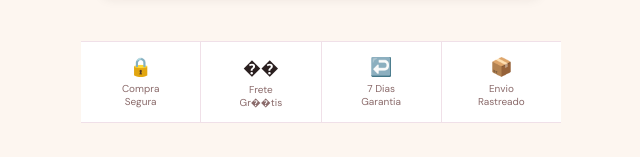
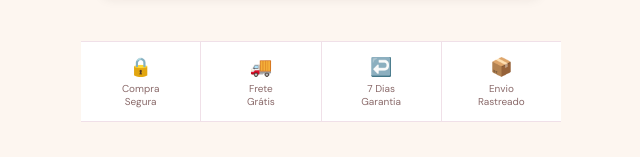
Before and after one commit to nichobiblico/estrutura-bodysplash, a plain HTML site: page index.html in a window 1280 px wide. Shown: the part 1379-1536 px from the top of the page, 319-959 px from the left. Drawn offline with nearby package versions, Linux system fonts and the light colour scheme.

Commit message:
Corrige icone de caminhao e texto Frete Gratis

```diff
--- a/index.html
+++ b/index.html
@@ -339,7 +339,7 @@ src="https://www.facebook.com/tr?id=39223465113918414&amp;ev=PageView&amp;noscri
 
 <div class="trust-bar">
   <div class="trust-item"><span class="trust-icon">🔒</span><span class="trust-label">Compra<br>Segura</span></div>
-  <div class="trust-item"><span class="trust-icon">��</span><span class="trust-label">Frete<br>Gr��tis</span></div>
+  <div class="trust-item"><span class="trust-icon" aria-hidden="true">🚚</span><span class="trust-label">Frete<br>Grátis</span></div>
   <div class="trust-item"><span class="trust-icon">↩️</span><span class="trust-label">7 Dias<br>Garantia</span></div>
   <div class="trust-item"><span class="trust-icon">📦</span><span class="trust-label">Envio<br>Rastreado</span></div>
 </div>
```
